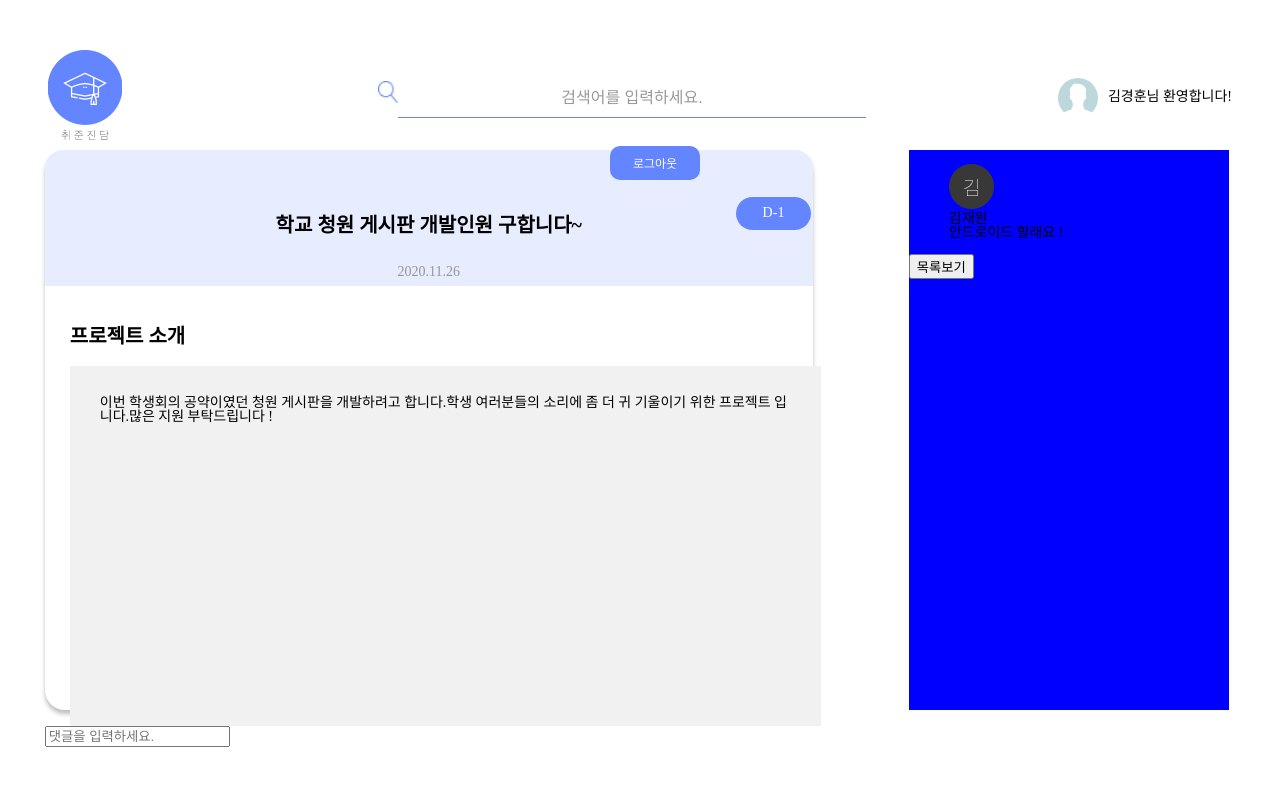
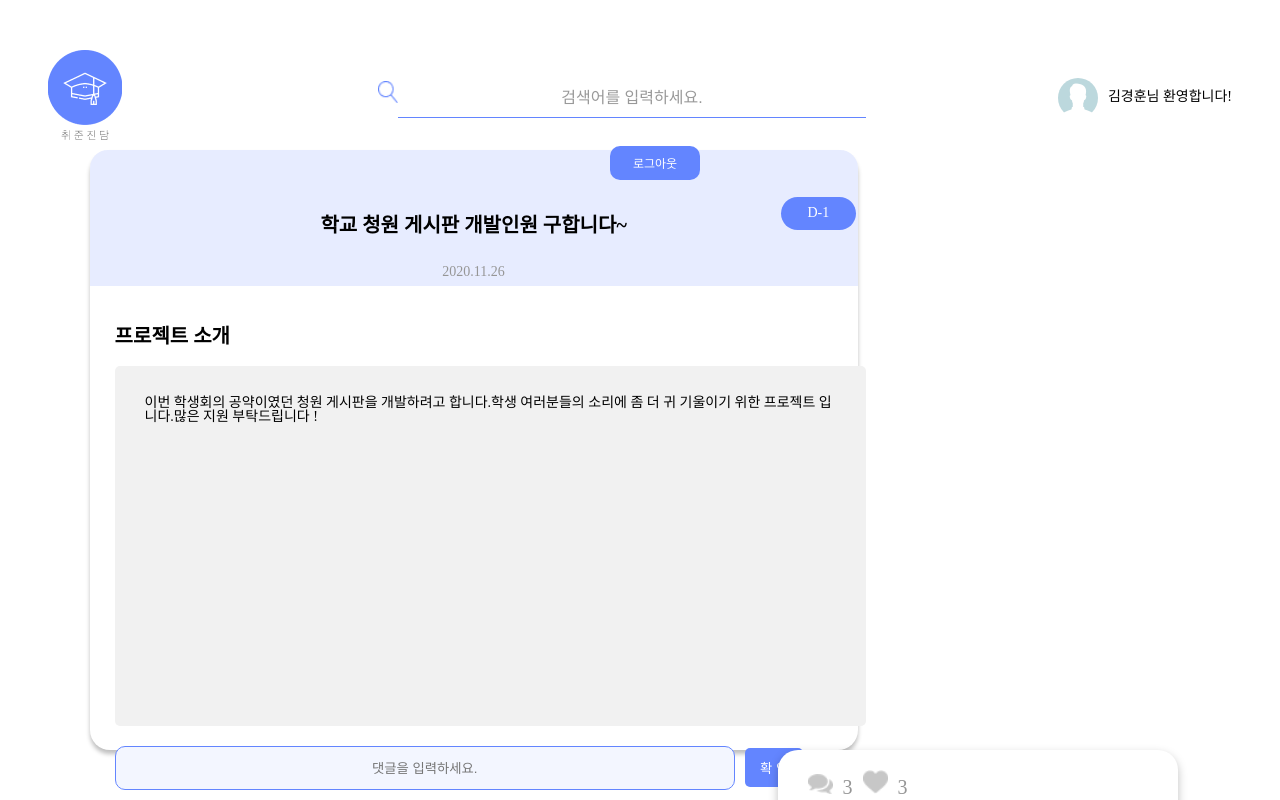
Before and after one commit to 2020Hackathon/Front, a React (Create React App) app in the folder front/: page /PostView in a window 1280 px wide. Shown: the top 800 px of the page. Built offline with nearby package versions, Linux system fonts and the light colour scheme.

Commit message:
[UPDATE] master commit
[UPDATE] - 해커톤 3일간 너무 고생 많았어! 학교 돌아와서 보니까 고쳐놓고 커밋 안한 부분이 있어서 커밋하고 마스터에 올려둘게 수고했어!

```diff
--- a/front/src/components/Commons/Header/Header.js
+++ b/front/src/components/Commons/Header/Header.js
@@ -31,7 +31,7 @@ const Header = ({name}) => {
                 {name}님 환영합니다!
             </div>
             <div className={cx('Header__LogOut')}>
-                <Link to='/Login'>
+                <Link to='/'>
                 <Button content="로그아웃" handleFunction={() => alert("로그아웃 하시겠습니까?")} />
                 </Link>
             </div>
--- a/front/src/components/Home/ItemList/ItemList.js
+++ b/front/src/components/Home/ItemList/ItemList.js
@@ -19,7 +19,9 @@ const ItemCard = ({
 }) => {
     return (
         <li className={cx('ItemList__List-item')}>
+            <Link to='/PostView'>
             <div className={cx('ItemList__List-item-title')}>{title}</div>
+            </Link>
             <div className={cx('ItemList__List-item-content')}>{description}</div>
             {
                 day === undefined ?
--- a/front/src/components/Home/ItemList/ItemList.scss
+++ b/front/src/components/Home/ItemList/ItemList.scss
@@ -1,6 +1,8 @@
 @import '../../../style/color/color.scss';
 @import '../../../style/typography/typography.scss';
-
+a {
+  text-decoration: none !important;
+}
 .ItemList {
   &__Category {
     text-align: left;
@@ -82,6 +84,8 @@
         // font-family: $APPLE_GOTHIC_EXTRABOLD !important;
         text-align: left;
         font-size: 20px;
+        color: #000;
+        outline: none;
       }
       &-content {
         text-align: left;
--- a/front/src/components/PostView/PostView.js
+++ b/front/src/components/PostView/PostView.js
@@ -2,6 +2,9 @@ import React from 'react';
 
 import classNames from 'classnames/bind';
 import style from './PostView.scss';
+
+import COMMENT_ICON from '../../assets/images/comment.png';
+import LIKE_ICON from '../../assets/images/likes.png';
 
 const cx = classNames.bind(style);
 
@@ -12,12 +15,12 @@ const CommentList = ({comment}) => {
         content
     } = comment;
     return (
-        <li>
-            <div>
+        <li className={cx('PostView__comment-listWrap-item')}>
+            <div className={cx('PostView__comment-listWrap-item-img')}>
                 <img alt={profileImg} src={profileImg} />
             </div>
-            <div>{name}</div>
-            <div>{content}</div>
+            <div className={cx('PostView__comment-listWrap-item-name')}>{name}</div>
+            <div className={cx('PostView__comment-listWrap-item-content')}>{content}</div>
         </li>
     )
 }
@@ -44,10 +47,14 @@ const PostView = ({ postData }) => {
                 </div>
                 <div className={cx('PostView__post-commentWrap')}>
                     <input placeholder="댓글을 입력하세요."  className={cx('PostView__post-commentWrap-input')} />
+                    <button className={cx('PostView__post-commentWrap-button')}>확 인</button>
                 </div>
             </div>
             <div className={cx('PostView__comment')}>
-                <div className={cx('PostView__comment-icons')}></div>
+                <div className={cx('PostView__comment-icons')}>
+                    <img alt={COMMENT_ICON} src={COMMENT_ICON} />{comment.length}
+                    <img alt={LIKE_ICON} src={LIKE_ICON} />{likes}
+                </div>
                 <div className={cx('PostView__comment-listWrap')}>
                     <ul>
                         <CommentList
--- a/front/src/components/PostView/PostView.scss
+++ b/front/src/components/PostView/PostView.scss
@@ -4,9 +4,9 @@
 .PostView {
   &__post {
     float: left;
-    margin-left: 3.5%;
+    margin-left: 7%;
     width: 60vw;
-    height: 70vh;
+    height: 75vh;
     border-radius: 20px;
     box-shadow: 0px 4px 4px rgba(0, 0, 0, 0.25);
     &-titleWrap {
@@ -46,6 +46,7 @@
       }
       &-des {
         background-color: #f1f1f1;
+        border-radius: 5px;
         width: 90%;
         height: 300px;
         margin-left: 25px;
@@ -53,19 +54,86 @@
         font-size: 14px;
       }
     }
-    &__commentWrap {
+    &-commentWrap {
+      margin-top: 20px;
       &-input {
+        width: 80%;
+        height: 40px;
         background-color: #f3f6ff;
         border: 1px solid $main;
+        text-align: center;
+        margin-left: 25px;
+        outline: none;
+        border-radius: 10px;
+      }
+      &-button {
+        background-color: $main;
+        border: none;
+        padding: 10px 15px;
+        margin-left: 10px;
+        color: white;
+        border-radius: 5px;
       }
     }
   }
 
   &__comment {
     float: right;
-    margin-right: 4%;
-    background-color: blue;
-    width: 25vw;
-    height: 70vh;
+    margin-right: 8%;
+    width: 400px;
+    height: 75vh;
+    border-radius: 20px;
+    background: white;
+    box-shadow: 0px 4px 10px rgba(0, 0, 0, 0.25);
+    &-icons {
+      margin-left: 20px;
+      margin-top: 20px;
+      font-size: 20px;
+      color: $darkGray;
+      & img {
+        margin-right: 10px;
+        margin-left: 10px;
+        width: 25px;
+      }
+    }
+    &-listWrap {
+      &-item {
+        margin-top: 10px;
+        & * {
+          display: inline;
+        }
+        &-name {
+          position: relative;
+          bottom: 20px;
+          left: 15px;
+          text-align: center;
+          font-size: 20px;
+        }
+        &-content {
+          position: relative;
+          bottom: 15px;
+          right: 55px;
+          display: block;
+          text-align: center;
+        }
+      }
+    }
+    & button {
+      position: relative;
+      left: 35%;
+      top: 500px;
+
+      color: $darkGray;
+      background: #e0e0e0;
+      border: 1px solid $darkGray;
+      box-sizing: border-box;
+      border-radius: 10px;
+      padding: 10px 20px;
+      transition: 0.4s;
+      cursor: pointer;
+      &:hover {
+        background-color: rgba($color: #000000, $alpha: 0.2);
+      }
+    }
   }
 }
```
Also changed, not shown: 1 other file (tests, documents, lock files or other folders).
